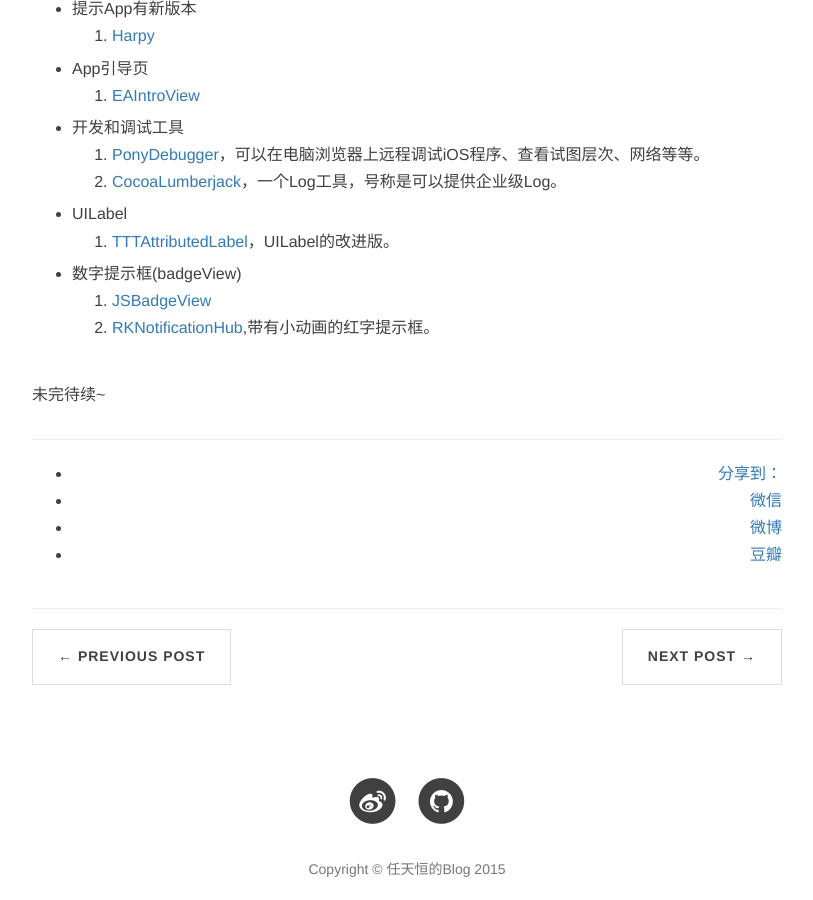
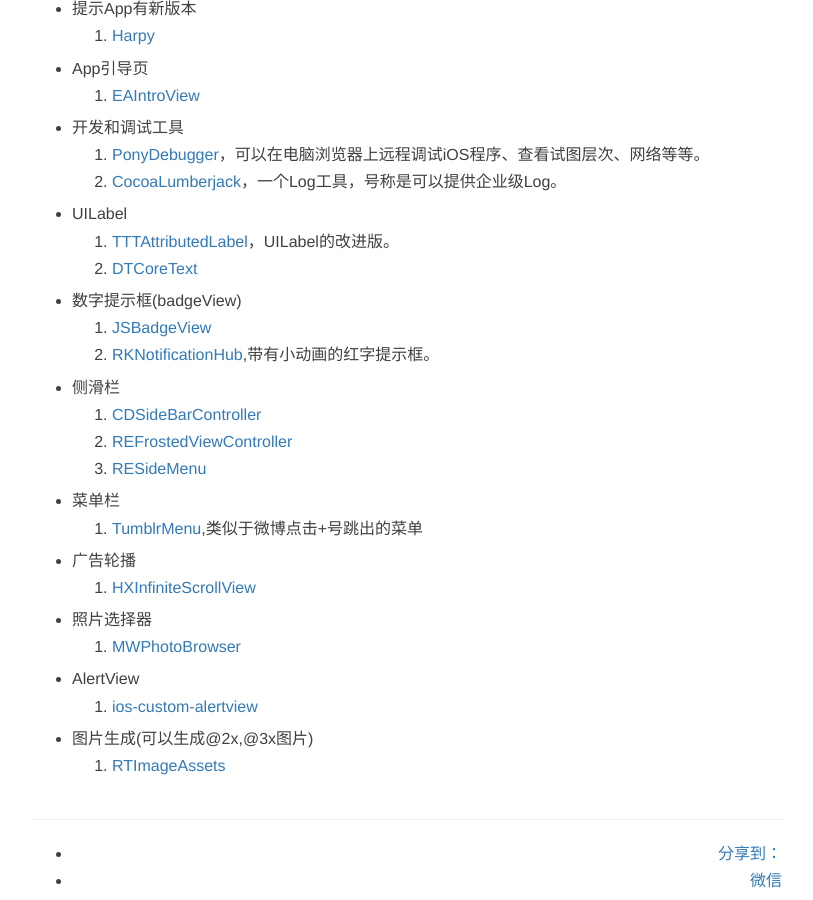
Before and after one commit to rth211/rth211.github.io, a Jekyll site: the page built from _posts/2015.07/2015-07-02-iOS第三方库备忘录.md, in a window 1280 px wide and 900 px high, scrolled down 1878 px. Shown: the whole window, without its empty margins (233-1046 px from the left). Built offline with Jekyll 4.4.1, drawn with Linux system fonts in a browser that asks for light colours; nearby versions of some CDN libraries; comment, search, counter and statistics services are not loaded; some of the changed text lies outside the part shown.

Commit message:
7.30修改iOS库备忘录

```diff
--- a/_posts/2015.07/2015-07-02-iOS第三方库备忘录.md
+++ b/_posts/2015.07/2015-07-02-iOS第三方库备忘录.md
@@ -82,9 +82,28 @@ tags:	iOS
 
 *	UILabel
 	1.	[TTTAttributedLabel](https://github.com/TTTAttributedLabel/TTTAttributedLabel)，UILabel的改进版。
+	2.	[DTCoreText](https://github.com/Cocoanetics/DTCoreText)
 
 *	数字提示框(badgeView)
 	1.	[JSBadgeView](https://github.com/JaviSoto/JSBadgeView)
 	2.	[RKNotificationHub](https://github.com/cwRichardKim/RKNotificationHub),带有小动画的红字提示框。
 
-未完待续~
+*	侧滑栏
+	1.	[CDSideBarController](https://github.com/christophedellac/CDSideBarController)
+	2.	[REFrostedViewController](https://github.com/romaonthego/REFrostedViewController)
+	3.	[RESideMenu](https://github.com/romaonthego/RESideMenu)
+
+* 菜单栏
+	1.	[TumblrMenu](https://github.com/cyndibaby905/TumblrMenu),类似于微博点击+号跳出的菜单
+
+* 广告轮播
+	1.	[HXInfiniteScrollView](https://github.com/ashamp/HXInfiniteScrollView)
+
+*	照片选择器
+	1.	[MWPhotoBrowser](https://github.com/mwaterfall/MWPhotoBrowser)
+
+* AlertView
+	1.	[ios-custom-alertview](https://github.com/wimagguc/ios-custom-alertview)
+
+*	图片生成(可以生成@2x,@3x图片)
+	1.	[RTImageAssets](https://github.com/rickytan/RTImageAssets)
```
Also changed, not shown: other parts of _posts/2015.07/2015-07-02-iOS第三方库备忘录.md (+1 -1 lines).
